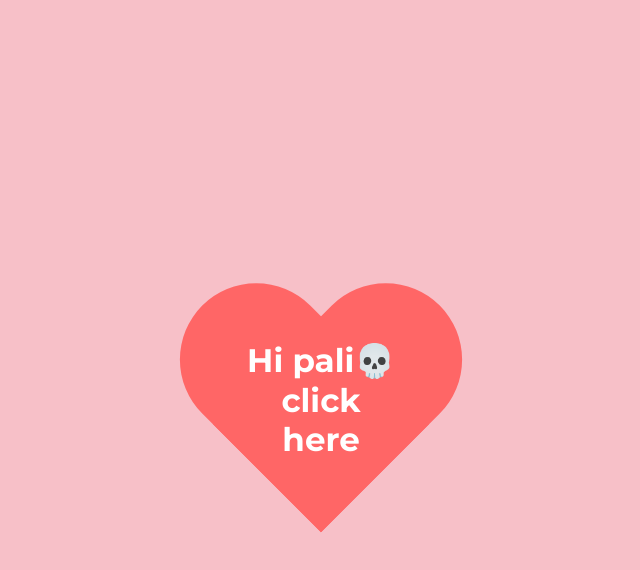
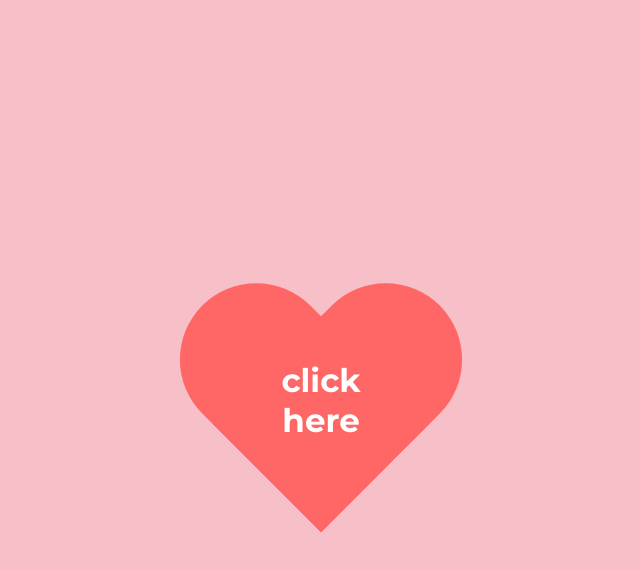
Before and after one commit to srkr6969/Fun-page, a plain HTML site: page index.html in a window 1280 px wide. Shown: the whole page, without its empty margins (319-959 px from the left). Drawn offline with Linux system fonts and the light colour scheme.

Commit message:
index.html

```diff
--- a/index.html
+++ b/index.html
@@ -9,7 +9,7 @@
     </head>
     <body>
         <div class="boxheart">
-            <div class="heart"><h1>Hi pali💀 click here</h1></div>
+            <div class="heart"><h1> click here</h1></div>
             <div class="beat"></div>
         </div>
         <div class="boxchoose">
```
